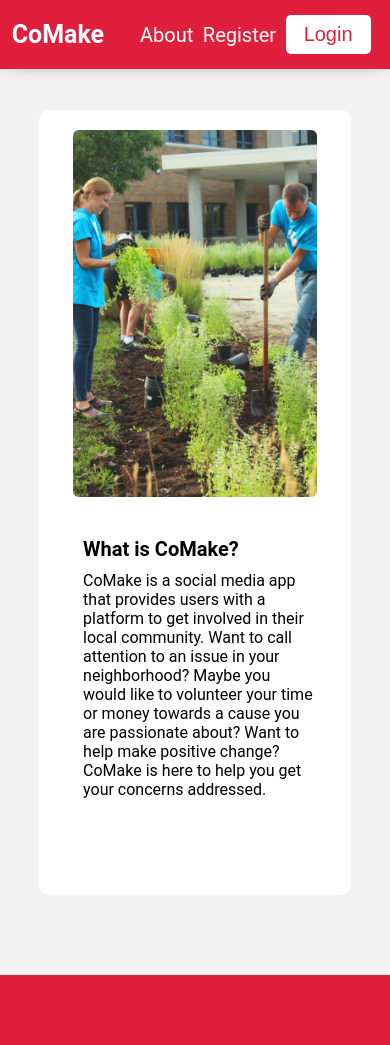
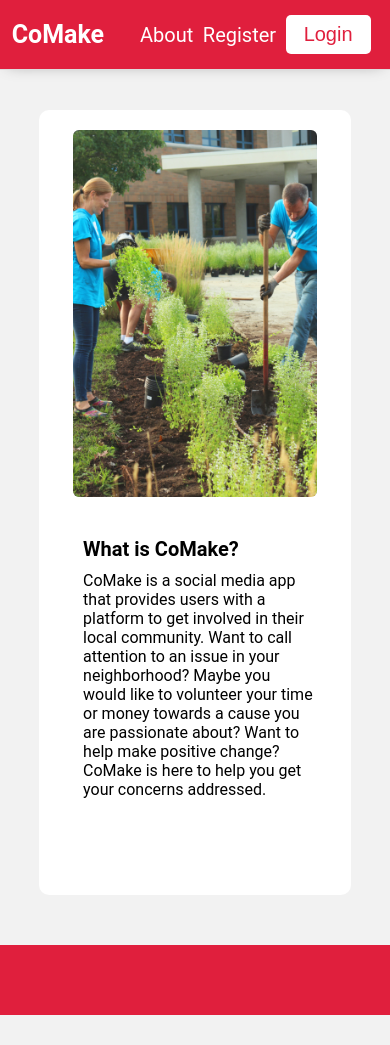
Before and after one commit to patrick-replogle/co-make-fe, a React (Create React App) app: page /about in a window 390 px wide. After the commit the page ends 1015 px from the top, so only its background shows below. Built offline with nearby package versions, Linux system fonts and the light colour scheme.

Commit message:
messing with footer to fix mobile view problems

```diff
--- a/src/App.scss
+++ b/src/App.scss
@@ -49,6 +49,14 @@ p {
 .App {
     text-align: center;
     margin: 0 auto;
+}
+
+.pageContainer {
+    min-height: 100vh;
+    overflow: hidden;
+    display: block;
+    position: relative;
+    padding-bottom: 80px;
 }
 
 /* errors */
@@ -965,15 +973,15 @@ p {
 /* footer */
 
 .footer {
-    display: block;
-    margin-top: 40px;
+    position: absolute;
+    bottom: 0;
+    margin-top: 60px;
     background: #e01f3d;
     color: white;
     align-items: center;
     display: flex;
     height: 70px;
     justify-content: center;
-    position: absolute;
     left: 0;
     right: 0;
     z-index: 150;
--- a/src/components/add-post-form/AddPostForm.js
+++ b/src/components/add-post-form/AddPostForm.js
@@ -92,7 +92,7 @@ const AddPostForm = () => {
         }
     };
     return (
-        <div style={{ position: 'relative' }}>
+        <div className="pageContainer">
             <ProtectedHeader />
             <div className="addFormContainer">
                 {isEditing ? (
--- a/src/components/authentication/AboutPage.js
+++ b/src/components/authentication/AboutPage.js
@@ -6,7 +6,7 @@ import Footer from '../other/Footer.js';
 
 const AboutPage = () => {
     return (
-        <>
+        <div className="pageContainer">
             <AuthHeader />
             <div className="aboutPageContainer">
                 <div>
@@ -27,7 +27,7 @@ const AboutPage = () => {
                 </div>
             </div>
             <Footer />
-        </>
+        </div>
     );
 };
 
--- a/src/components/authentication/Login.js
+++ b/src/components/authentication/Login.js
@@ -20,7 +20,7 @@ const initialLoginState = {
 
 const Login = (props) => {
     return (
-        <>
+        <div className="pageContainer">
             <AuthHeader />
             <div className="authContainer" style={{ marginTop: '20px' }}>
                 <h1 style={{ color: '#e01f3d' }}>Login Below</h1>
@@ -116,7 +116,7 @@ const Login = (props) => {
                 </Formik>
             </div>
             <Footer />
-        </>
+        </div>
     );
 };
 
--- a/src/components/authentication/Register.js
+++ b/src/components/authentication/Register.js
@@ -41,7 +41,7 @@ const validationSchema = Yup.object({
 const Register = (props) => {
     const [photo, setPhoto] = useState(null);
     return (
-        <>
+        <div className="pageContainer">
             <AuthHeader />
             <div className="authContainer">
                 <Formik
@@ -216,7 +216,7 @@ const Register = (props) => {
                 </Formik>
             </div>
             <Footer />
-        </>
+        </div>
     );
 };
 
--- a/src/components/dashboard/Dashboard.js
+++ b/src/components/dashboard/Dashboard.js
@@ -37,7 +37,7 @@ const Dashboard = () => {
         );
     } else {
         return (
-            <div style={{ position: 'relative', minHeight: '100vh' }}>
+            <div className="pageContainer">
                 <ProtectedHeader
                     showSearch={showSearch}
                     setShowSearch={setShowSearch}
--- a/src/components/issues/IssueCard.js
+++ b/src/components/issues/IssueCard.js
@@ -60,7 +60,7 @@ const IssueCard = (props) => {
         );
     } else {
         return (
-            <>
+            <div className="pageContainer">
                 <ProtectedHeader />
                 <div className="issueCardContainer">
                     <div className="card">
@@ -125,7 +125,7 @@ const IssueCard = (props) => {
                     </div>
                 </div>
                 <Footer />
-            </>
+            </div>
         );
     }
 };
--- a/src/components/profile/Profile.js
+++ b/src/components/profile/Profile.js
@@ -49,7 +49,7 @@ const Profile = () => {
         );
     } else {
         return (
-            <>
+            <div className="pageContainer">
                 <ProtectedHeader />
                 <div className="profileContainer">
                     <div className="profileCard">
@@ -125,7 +125,7 @@ const Profile = () => {
                     </div>
                 </div>
                 <Footer />
-            </>
+            </div>
         );
     }
 };
```
